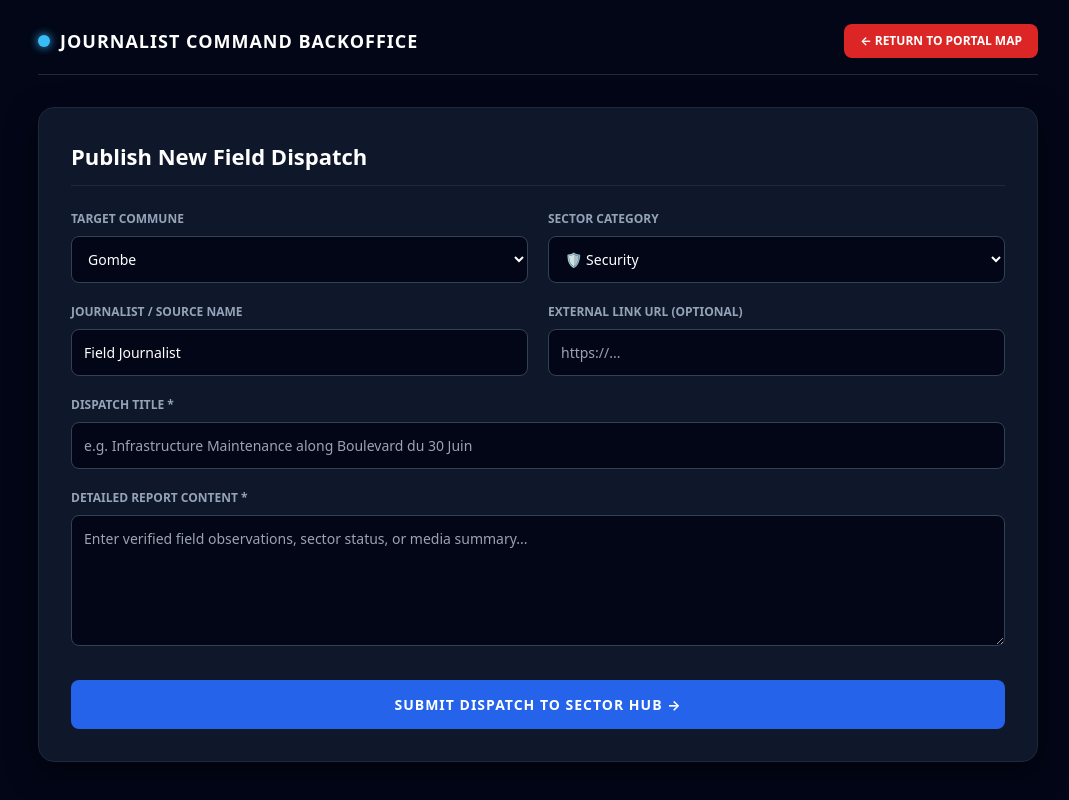
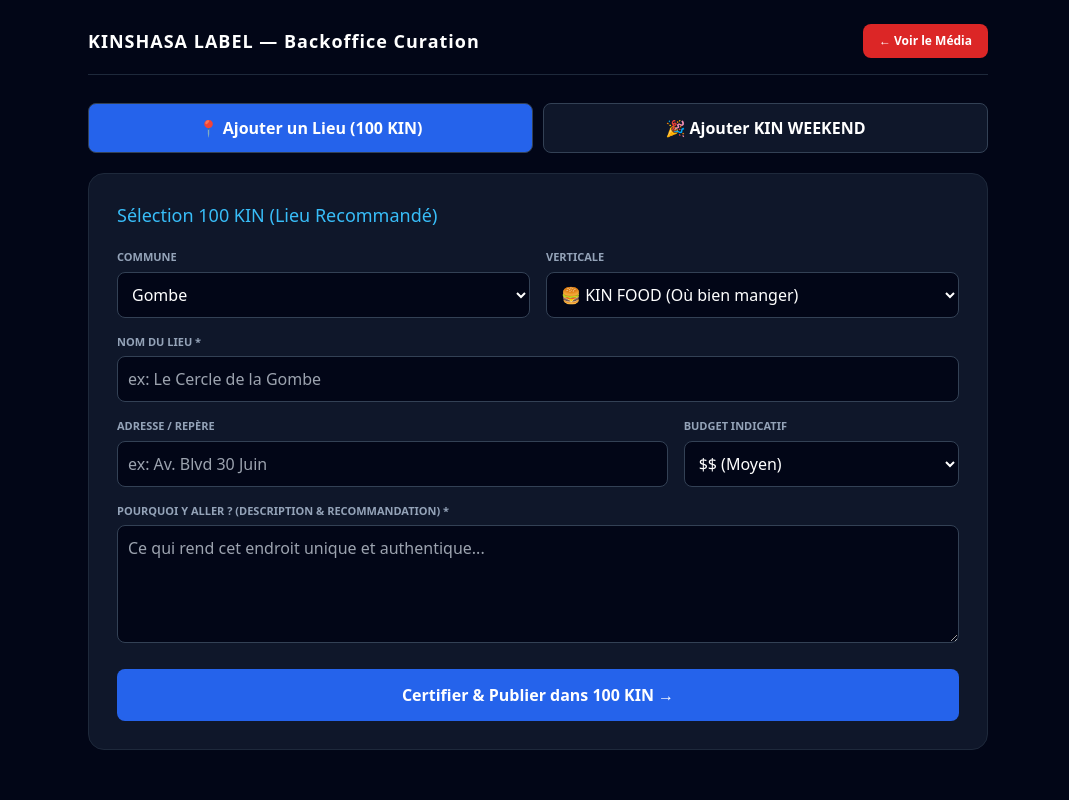
Before and after one commit to cherifadel0308/kinshasa-portal, a Next.js app: page /backoffice in a window 1280 px wide. Shown: the whole page, without its empty margins (102-1171 px from the left). Built offline with nearby package versions, Linux system fonts and the light colour scheme.

Commit message:
Update page.tsx

```diff
--- a/src/app/backoffice/page.tsx
+++ b/src/app/backoffice/page.tsx
@@ -3,329 +3,193 @@ import { useState } from 'react';
 import Link from 'next/link';
 import { supabase } from '../../lib/supabase';
 
-const KINSHASA_COMMUNES = [
+const COMMUNES = [
   'Gombe', 'Limete', 'Ngaliema', "N'sele", "N'djili", 'Kintambo',
   'Barumbu', 'Kinshasa', 'Lingwala', 'Kasa-Vubu', 'Bandalungwa',
   'Kalamu', 'Ngiri-Ngiri', 'Bumbu', 'Selembao', 'Makala', 'Ngaba',
   'Lemba', 'Matete', 'Masina', 'Kimbanseke', 'Mont-Ngafula', 'Maluku', 'Ouanza'
 ];
 
-const CATEGORIES = [
-  { id: 'security', label: '🛡️ Security' },
-  { id: 'economy', label: '💼 Economy & Trade' },
-  { id: 'social', label: '👥 Social Services' },
-  { id: 'culture', label: '🎨 Culture & Events' },
-  { id: 'live news', label: '📰 Live News' }
-];
-
 export default function BackofficePage() {
+  const [activeTab, setActiveTab] = useState<'place' | 'event' | 'dispatch'>('place');
   const [commune, setCommune] = useState('Gombe');
-  const [category, setCategory] = useState('security');
-  const [title, setTitle] = useState('');
-  const [details, setDetails] = useState('');
-  const [author, setAuthor] = useState('Field Journalist');
-  const [url, setUrl] = useState('');
-
   const [submitting, setSubmitting] = useState(false);
   const [statusMsg, setStatusMsg] = useState<{ type: 'success' | 'error'; text: string } | null>(null);
 
-  const handleSubmit = async (e: React.FormEvent) => {
+  // Place state
+  const [placeName, setPlaceName] = useState('');
+  const [vertical, setVertical] = useState('kin_food');
+  const [address, setAddress] = useState('');
+  const [budget, setBudget] = useState('$$');
+  const [placeDesc, setPlaceDesc] = useState('');
+
+  // Event state
+  const [eventTitle, setEventTitle] = useState('');
+  const [eventDate, setEventDate] = useState('');
+  const [eventCategory, setEventCategory] = useState('Concert');
+  const [eventDesc, setEventDesc] = useState('');
+
+  const handlePublishPlace = async (e: React.FormEvent) => {
     e.preventDefault();
-    if (!title.trim() || !details.trim()) {
-      setStatusMsg({ type: 'error', text: 'Please fill in both the title and details fields.' });
-      return;
-    }
-
     setSubmitting(true);
     setStatusMsg(null);
-
     try {
-      const dispatchPayload = {
-        title: title.trim(),
-        details: details.trim(),
-        commune: commune.trim(),
-        category: category.trim(),
-        author: author.trim() || 'Field Journalist',
-        url: url.trim() || null,
-        created_at: new Date().toISOString()
+      const { error } = await supabase.from('places').insert([{
+        name: placeName,
+        commune,
+        vertical,
+        address,
+        budget,
+        description: placeDesc,
+        is_label_recommended: true
+      }]);
+      if (error) throw error;
+      setStatusMsg({ type: 'success', text: `Lieu "${placeName}" ajouté à la sélection KINSHASA LABEL !` });
+      setPlaceName(''); setPlaceDesc(''); setAddress('');
+    } catch (err: any) {
+      setStatusMsg({ type: 'error', text: err.message });
+    } finally { setSubmitting(false); }
   };
 
-      const { data, error } = await supabase
-        .from('dispatches')
-        .insert([dispatchPayload])
-        .select();
-
-      if (error) {
-        throw error;
-      }
-
-      setStatusMsg({
-        type: 'success',
-        text: `Dispatch successfully published to ${commune}! View it on the ${commune} Sector Hub.`
-      });
-
-      // Clear form
-      setTitle('');
-      setDetails('');
-      setUrl('');
+  const handlePublishEvent = async (e: React.FormEvent) => {
+    e.preventDefault();
+    setSubmitting(true);
+    setStatusMsg(null);
+    try {
+      const { error } = await supabase.from('events').insert([{
+        title: eventTitle,
+        commune,
+        event_date: eventDate || new Date().toISOString().split('T')[0],
+        category: eventCategory,
+        description: eventDesc,
+        is_weekend_featured: true
+      }]);
+      if (error) throw error;
+      setStatusMsg({ type: 'success', text: `Événement "${eventTitle}" ajouté à KIN WEEKEND !` });
+      setEventTitle(''); setEventDesc('');
     } catch (err: any) {
-      setStatusMsg({
-        type: 'error',
-        text: err.message || 'Failed to submit dispatch. Check your Supabase database connection.'
-      });
-    } finally {
-      setSubmitting(false);
-    }
+      setStatusMsg({ type: 'error', text: err.message });
+    } finally { setSubmitting(false); }
   };
 
   return (
-    <main
-      style={{
-        backgroundColor: '#020617',
-        color: '#f8fafc',
-        minHeight: '100vh',
-        padding: '24px',
-        fontFamily: 'system-ui, -apple-system, BlinkMacSystemFont, "Segoe UI", Roboto, sans-serif',
-        boxSizing: 'border-box'
-      }}
-    >
-      {/* Top Bar */}
-      <nav
-        style={{
-          display: 'flex',
-          justifyContent: 'space-between',
-          alignItems: 'center',
-          paddingBottom: '16px',
-          borderBottom: '1px solid #1e293b',
-          maxWidth: '1000px',
-          margin: '0 auto 32px auto'
-        }}
-      >
-        <div style={{ display: 'flex', alignItems: 'center', gap: '10px' }}>
-          <div style={{ width: '12px', height: '12px', borderRadius: '50%', backgroundColor: '#38bdf8', boxShadow: '0 0 10px #38bdf8' }} />
-          <h1 style={{ fontSize: '18px', fontWeight: 'bold', textTransform: 'uppercase', letterSpacing: '1px', margin: 0, color: '#ffffff' }}>
-            Journalist Command Backoffice
-          </h1>
-        </div>
-
-        <Link
-          href="/"
-          style={{ backgroundColor: '#dc2626', color: '#ffffff', padding: '8px 16px', borderRadius: '8px', textDecoration: 'none', fontWeight: 'bold', fontSize: '12px', textTransform: 'uppercase' }}
-        >
-          ← Return to Portal Map
-        </Link>
+    <main style={{ backgroundColor: '#020617', color: '#f8fafc', minHeight: '100vh', padding: '24px', fontFamily: 'system-ui, sans-serif' }}>
+      <nav style={{ display: 'flex', justifyContent: 'space-between', alignItems: 'center', maxWidth: '900px', margin: '0 auto 28px auto', borderBottom: '1px solid #1e293b', paddingBottom: '16px' }}>
+        <h1 style={{ fontSize: '18px', fontWeight: 'bold', color: '#ffffff', margin: 0, letterSpacing: '1px' }}>KINSHASA LABEL — Backoffice Curation</h1>
+        <Link href="/" style={{ backgroundColor: '#dc2626', color: '#ffffff', padding: '8px 16px', borderRadius: '8px', textDecoration: 'none', fontWeight: 'bold', fontSize: '12px' }}>← Voir le Média</Link>
       </nav>
 
-      {/* Form Container */}
-      <div style={{ maxWidth: '1000px', margin: '0 auto' }}>
-
-        {/* Status Alert Banner */}
+      <div style={{ maxWidth: '900px', margin: '0 auto' }}>
         {statusMsg && (
-          <div
-            style={{
-              padding: '16px 20px',
-              borderRadius: '12px',
-              marginBottom: '24px',
-              fontWeight: 'bold',
-              fontSize: '14px',
-              backgroundColor: statusMsg.type === 'success' ? 'rgba(34, 197, 94, 0.15)' : 'rgba(239, 68, 68, 0.15)',
-              border: statusMsg.type === 'success' ? '1px solid #22c55e' : '1px solid #ef4444',
-              color: statusMsg.type === 'success' ? '#4ade80' : '#f87171'
-            }}
-          >
-            {statusMsg.type === 'success' ? '✓ ' : '⚠️ '} {statusMsg.text}
+          <div style={{ padding: '14px', borderRadius: '10px', marginBottom: '20px', fontWeight: 'bold', fontSize: '13px', backgroundColor: statusMsg.type === 'success' ? 'rgba(34,197,94,0.2)' : 'rgba(239,68,68,0.2)', color: statusMsg.type === 'success' ? '#4ade80' : '#f87171', border: `1px solid ${statusMsg.type === 'success' ? '#22c55e' : '#ef4444'}` }}>
+            {statusMsg.text}
           </div>
         )}
 
-        <form
-          onSubmit={handleSubmit}
-          style={{
-            backgroundColor: '#0f172a',
-            border: '1px solid #1e293b',
-            borderRadius: '16px',
-            padding: '32px',
-            boxShadow: '0 10px 30px rgba(0,0,0,0.5)'
-          }}
-        >
-          <h2 style={{ fontSize: '22px', fontWeight: 'bold', color: '#ffffff', marginTop: 0, marginBottom: '24px', borderBottom: '1px solid #1e293b', paddingBottom: '12px' }}>
-            Publish New Field Dispatch
-          </h2>
+        {/* Tab Switcher */}
+        <div style={{ display: 'flex', gap: '10px', marginBottom: '20px' }}>
+          <button onClick={() => setActiveTab('place')} style={{ flex: 1, padding: '12px', borderRadius: '8px', border: '1px solid #334155', backgroundColor: activeTab === 'place' ? '#2563eb' : '#0f172a', color: '#fff', fontWeight: 'bold', cursor: 'pointer' }}>
+            📍 Ajouter un Lieu (100 KIN)
+          </button>
+          <button onClick={() => setActiveTab('event')} style={{ flex: 1, padding: '12px', borderRadius: '8px', border: '1px solid #334155', backgroundColor: activeTab === 'event' ? '#2563eb' : '#0f172a', color: '#fff', fontWeight: 'bold', cursor: 'pointer' }}>
+            🎉 Ajouter KIN WEEKEND
+          </button>
+        </div>
 
-          <div style={{ display: 'grid', gridTemplateColumns: '1fr 1fr', gap: '20px', marginBottom: '20px' }}>
-            {/* Target Commune */}
+        {/* PLACE FORM */}
+        {activeTab === 'place' && (
+          <form onSubmit={handlePublishPlace} style={{ backgroundColor: '#0f172a', border: '1px solid #1e293b', borderRadius: '16px', padding: '28px' }}>
+            <h2 style={{ fontSize: '18px', color: '#38bdf8', marginTop: 0, marginBottom: '20px' }}>Sélection 100 KIN (Lieu Recommandé)</h2>
+            <div style={{ display: 'grid', gridTemplateColumns: '1fr 1fr', gap: '16px', marginBottom: '16px' }}>
               <div>
-              <label style={{ display: 'block', fontSize: '12px', fontWeight: 'bold', color: '#94a3b8', textTransform: 'uppercase', marginBottom: '8px' }}>
-                Target Commune
-              </label>
-              <select
-                value={commune}
-                onChange={(e) => setCommune(e.target.value)}
-                style={{
-                  width: '100%',
-                  backgroundColor: '#020617',
-                  color: '#ffffff',
-                  border: '1px solid #334155',
-                  borderRadius: '8px',
-                  padding: '12px',
-                  fontSize: '14px',
-                  outline: 'none'
-                }}
-              >
-                {KINSHASA_COMMUNES.map((c) => (
-                  <option key={c} value={c}>{c}</option>
-                ))}
+                <label style={{ fontSize: '11px', color: '#94a3b8', textTransform: 'uppercase', fontWeight: 'bold', display: 'block', marginBottom: '6px' }}>Commune</label>
+                <select value={commune} onChange={(e) => setCommune(e.target.value)} style={{ width: '100%', padding: '10px', backgroundColor: '#020617', border: '1px solid #334155', color: '#fff', borderRadius: '8px' }}>
+                  {COMMUNES.map(c => <option key={c} value={c}>{c}</option>)}
                 </select>
               </div>
-
-            {/* Category */}
               <div>
-              <label style={{ display: 'block', fontSize: '12px', fontWeight: 'bold', color: '#94a3b8', textTransform: 'uppercase', marginBottom: '8px' }}>
-                Sector Category
-              </label>
-              <select
-                value={category}
-                onChange={(e) => setCategory(e.target.value)}
-                style={{
-                  width: '100%',
-                  backgroundColor: '#020617',
-                  color: '#ffffff',
-                  border: '1px solid #334155',
-                  borderRadius: '8px',
-                  padding: '12px',
-                  fontSize: '14px',
-                  outline: 'none'
-                }}
-              >
-                {CATEGORIES.map((cat) => (
-                  <option key={cat.id} value={cat.id}>{cat.label}</option>
-                ))}
+                <label style={{ fontSize: '11px', color: '#94a3b8', textTransform: 'uppercase', fontWeight: 'bold', display: 'block', marginBottom: '6px' }}>Verticale</label>
+                <select value={vertical} onChange={(e) => setVertical(e.target.value)} style={{ width: '100%', padding: '10px', backgroundColor: '#020617', border: '1px solid #334155', color: '#fff', borderRadius: '8px' }}>
+                  <option value="kin_food">🍔 KIN FOOD (Où bien manger)</option>
+                  <option value="kin_places">📍 KIN PLACES (Lieux à découvrir)</option>
+                  <option value="kin_culture">🎨 KIN CULTURE (Culture & Musique)</option>
+                  <option value="kin_style">👗 KIN STYLE (Mode & Créateurs)</option>
                 </select>
               </div>
             </div>
 
-          <div style={{ display: 'grid', gridTemplateColumns: '1fr 1fr', gap: '20px', marginBottom: '20px' }}>
-            {/* Author / Source */}
-            <div>
-              <label style={{ display: 'block', fontSize: '12px', fontWeight: 'bold', color: '#94a3b8', textTransform: 'uppercase', marginBottom: '8px' }}>
-                Journalist / Source Name
-              </label>
-              <input
-                type="text"
-                value={author}
-                onChange={(e) => setAuthor(e.target.value)}
-                placeholder="e.g. Field Reporter, Radio Okapi"
-                style={{
-                  width: '100%',
-                  backgroundColor: '#020617',
-                  color: '#ffffff',
-                  border: '1px solid #334155',
-                  borderRadius: '8px',
-                  padding: '12px',
-                  fontSize: '14px',
-                  boxSizing: 'border-box',
-                  outline: 'none'
-                }}
-              />
+            <div style={{ marginBottom: '16px' }}>
+              <label style={{ fontSize: '11px', color: '#94a3b8', textTransform: 'uppercase', fontWeight: 'bold', display: 'block', marginBottom: '6px' }}>Nom du Lieu *</label>
+              <input type="text" value={placeName} onChange={(e) => setPlaceName(e.target.value)} required placeholder="ex: Le Cercle de la Gombe" style={{ width: '100%', padding: '10px', backgroundColor: '#020617', border: '1px solid #334155', color: '#fff', borderRadius: '8px', boxSizing: 'border-box' }} />
             </div>
 
-            {/* External URL (Optional) */}
+            <div style={{ display: 'grid', gridTemplateColumns: '2fr 1fr', gap: '16px', marginBottom: '16px' }}>
               <div>
-              <label style={{ display: 'block', fontSize: '12px', fontWeight: 'bold', color: '#94a3b8', textTransform: 'uppercase', marginBottom: '8px' }}>
-                External Link URL (Optional)
-              </label>
-              <input
-                type="url"
-                value={url}
-                onChange={(e) => setUrl(e.target.value)}
-                placeholder="https://..."
-                style={{
-                  width: '100%',
-                  backgroundColor: '#020617',
-                  color: '#ffffff',
-                  border: '1px solid #334155',
-                  borderRadius: '8px',
-                  padding: '12px',
-                  fontSize: '14px',
-                  boxSizing: 'border-box',
-                  outline: 'none'
-                }}
-              />
+                <label style={{ fontSize: '11px', color: '#94a3b8', textTransform: 'uppercase', fontWeight: 'bold', display: 'block', marginBottom: '6px' }}>Adresse / Repère</label>
+                <input type="text" value={address} onChange={(e) => setAddress(e.target.value)} placeholder="ex: Av. Blvd 30 Juin" style={{ width: '100%', padding: '10px', backgroundColor: '#020617', border: '1px solid #334155', color: '#fff', borderRadius: '8px', boxSizing: 'border-box' }} />
+              </div>
+              <div>
+                <label style={{ fontSize: '11px', color: '#94a3b8', textTransform: 'uppercase', fontWeight: 'bold', display: 'block', marginBottom: '6px' }}>Budget Indicatif</label>
+                <select value={budget} onChange={(e) => setBudget(e.target.value)} style={{ width: '100%', padding: '10px', backgroundColor: '#020617', border: '1px solid #334155', color: '#fff', borderRadius: '8px' }}>
+                  <option value="$">$ (Abordable)</option>
+                  <option value="$$">$$ (Moyen)</option>
+                  <option value="$$$">$$$ (Premium / High-End)</option>
+                </select>
               </div>
             </div>
 
-          {/* Title */}
             <div style={{ marginBottom: '20px' }}>
-            <label style={{ display: 'block', fontSize: '12px', fontWeight: 'bold', color: '#94a3b8', textTransform: 'uppercase', marginBottom: '8px' }}>
-              Dispatch Title *
-            </label>
-            <input
-              type="text"
-              value={title}
-              onChange={(e) => setTitle(e.target.value)}
-              placeholder="e.g. Infrastructure Maintenance along Boulevard du 30 Juin"
-              required
-              style={{
-                width: '100%',
-                backgroundColor: '#020617',
-                color: '#ffffff',
-                border: '1px solid #334155',
-                borderRadius: '8px',
-                padding: '12px',
-                fontSize: '14px',
-                boxSizing: 'border-box',
-                outline: 'none'
-              }}
-            />
+              <label style={{ fontSize: '11px', color: '#94a3b8', textTransform: 'uppercase', fontWeight: 'bold', display: 'block', marginBottom: '6px' }}>Pourquoi y aller ? (Description & Recommandation) *</label>
+              <textarea value={placeDesc} onChange={(e) => setPlaceDesc(e.target.value)} required rows={4} placeholder="Ce qui rend cet endroit unique et authentique..." style={{ width: '100%', padding: '10px', backgroundColor: '#020617', border: '1px solid #334155', color: '#fff', borderRadius: '8px', boxSizing: 'border-box' }} />
             </div>
 
-          {/* Content Details */}
-          <div style={{ marginBottom: '28px' }}>
-            <label style={{ display: 'block', fontSize: '12px', fontWeight: 'bold', color: '#94a3b8', textTransform: 'uppercase', marginBottom: '8px' }}>
-              Detailed Report Content *
-            </label>
-            <textarea
-              value={details}
-              onChange={(e) => setDetails(e.target.value)}
-              placeholder="Enter verified field observations, sector status, or media summary..."
-              rows={5}
-              required
-              style={{
-                width: '100%',
-                backgroundColor: '#020617',
-                color: '#ffffff',
-                border: '1px solid #334155',
-                borderRadius: '8px',
-                padding: '12px',
-                fontSize: '14px',
-                boxSizing: 'border-box',
-                outline: 'none',
-                resize: 'vertical'
-              }}
-            />
+            <button type="submit" disabled={submitting} style={{ width: '100%', padding: '14px', backgroundColor: '#2563eb', color: '#fff', border: 'none', borderRadius: '8px', fontWeight: 'bold', cursor: 'pointer' }}>
+              {submitting ? 'Enregistrement...' : 'Certifier & Publier dans 100 KIN →'}
+            </button>
+          </form>
+        )}
+
+        {/* EVENT FORM */}
+        {activeTab === 'event' && (
+          <form onSubmit={handlePublishEvent} style={{ backgroundColor: '#0f172a', border: '1px solid #1e293b', borderRadius: '16px', padding: '28px' }}>
+            <h2 style={{ fontSize: '18px', color: '#a855f7', marginTop: 0, marginBottom: '20px' }}>Rendez-vous KIN WEEKEND</h2>
+            <div style={{ display: 'grid', gridTemplateColumns: '1fr 1fr 1fr', gap: '16px', marginBottom: '16px' }}>
+              <div>
+                <label style={{ fontSize: '11px', color: '#94a3b8', textTransform: 'uppercase', fontWeight: 'bold', display: 'block', marginBottom: '6px' }}>Commune</label>
+                <select value={commune} onChange={(e) => setCommune(e.target.value)} style={{ width: '100%', padding: '10px', backgroundColor: '#020617', border: '1px solid #334155', color: '#fff', borderRadius: '8px' }}>
+                  {COMMUNES.map(c => <option key={c} value={c}>{c}</option>)}
+                </select>
+              </div>
+              <div>
+                <label style={{ fontSize: '11px', color: '#94a3b8', textTransform: 'uppercase', fontWeight: 'bold', display: 'block', marginBottom: '6px' }}>Date de l'Événement</label>
+                <input type="date" value={eventDate} onChange={(e) => setEventDate(e.target.value)} required style={{ width: '100%', padding: '10px', backgroundColor: '#020617', border: '1px solid #334155', color: '#fff', borderRadius: '8px', boxSizing: 'border-box' }} />
+              </div>
+              <div>
+                <label style={{ fontSize: '11px', color: '#94a3b8', textTransform: 'uppercase', fontWeight: 'bold', display: 'block', marginBottom: '6px' }}>Catégorie</label>
+                <select value={eventCategory} onChange={(e) => setEventCategory(e.target.value)} style={{ width: '100%', padding: '10px', backgroundColor: '#020617', border: '1px solid #334155', color: '#fff', borderRadius: '8px' }}>
+                  <option value="Concert">🎶 Concert & Musique</option>
+                  <option value="Gastronomie">🍽️ Gastronomie / Resto</option>
+                  <option value="Exposition">🎨 Exposition / Art</option>
+                  <option value="Loisirs">🌊 Loisirs & Nature</option>
+                </select>
+              </div>
             </div>
 
-          {/* Submit Button */}
-          <button
-            type="submit"
-            disabled={submitting}
-            style={{
-              width: '100%',
-              backgroundColor: submitting ? '#334155' : '#2563eb',
-              color: '#ffffff',
-              border: 'none',
-              borderRadius: '8px',
-              padding: '14px',
-              fontSize: '14px',
-              fontWeight: 'bold',
-              textTransform: 'uppercase',
-              letterSpacing: '1px',
-              cursor: submitting ? 'not-allowed' : 'pointer',
-              transition: 'background-color 0.2s'
-            }}
-          >
-            {submitting ? 'Publishing Dispatch to Supabase...' : 'Submit Dispatch to Sector Hub →'}
+            <div style={{ marginBottom: '16px' }}>
+              <label style={{ fontSize: '11px', color: '#94a3b8', textTransform: 'uppercase', fontWeight: 'bold', display: 'block', marginBottom: '6px' }}>Titre de l'Événement *</label>
+              <input type="text" value={eventTitle} onChange={(e) => setEventTitle(e.target.value)} required placeholder="ex: Live Jazz & BBQ au Bord du Fleuve" style={{ width: '100%', padding: '10px', backgroundColor: '#020617', border: '1px solid #334155', color: '#fff', borderRadius: '8px', boxSizing: 'border-box' }} />
+            </div>
+
+            <div style={{ marginBottom: '20px' }}>
+              <label style={{ fontSize: '11px', color: '#94a3b8', textTransform: 'uppercase', fontWeight: 'bold', display: 'block', marginBottom: '6px' }}>Détails de l'Événement *</label>
+              <textarea value={eventDesc} onChange={(e) => setEventDesc(e.target.value)} required rows={4} placeholder="Heure, lieu précis, artiste, réservation..." style={{ width: '100%', padding: '10px', backgroundColor: '#020617', border: '1px solid #334155', color: '#fff', borderRadius: '8px', boxSizing: 'border-box' }} />
+            </div>
+
+            <button type="submit" disabled={submitting} style={{ width: '100%', padding: '14px', backgroundColor: '#a855f7', color: '#fff', border: 'none', borderRadius: '8px', fontWeight: 'bold', cursor: 'pointer' }}>
+              {submitting ? 'Enregistrement...' : 'Ajouter à la Sélection du Weekend →'}
             </button>
           </form>
+        )}
       </div>
     </main>
   );
```
Lines whose indentation alone changed are shown as unchanged.
